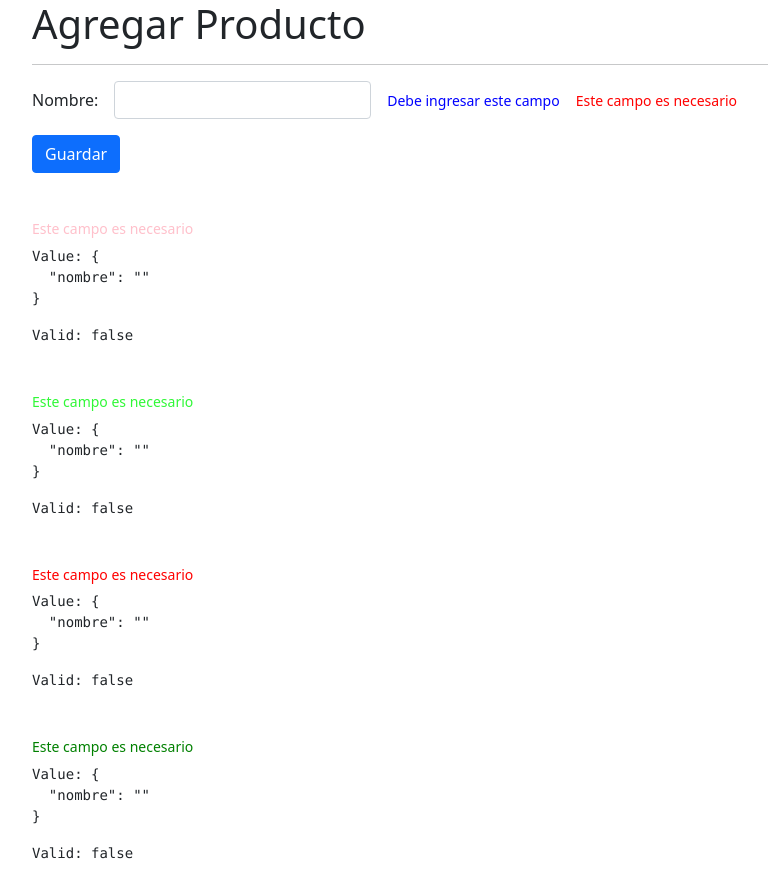
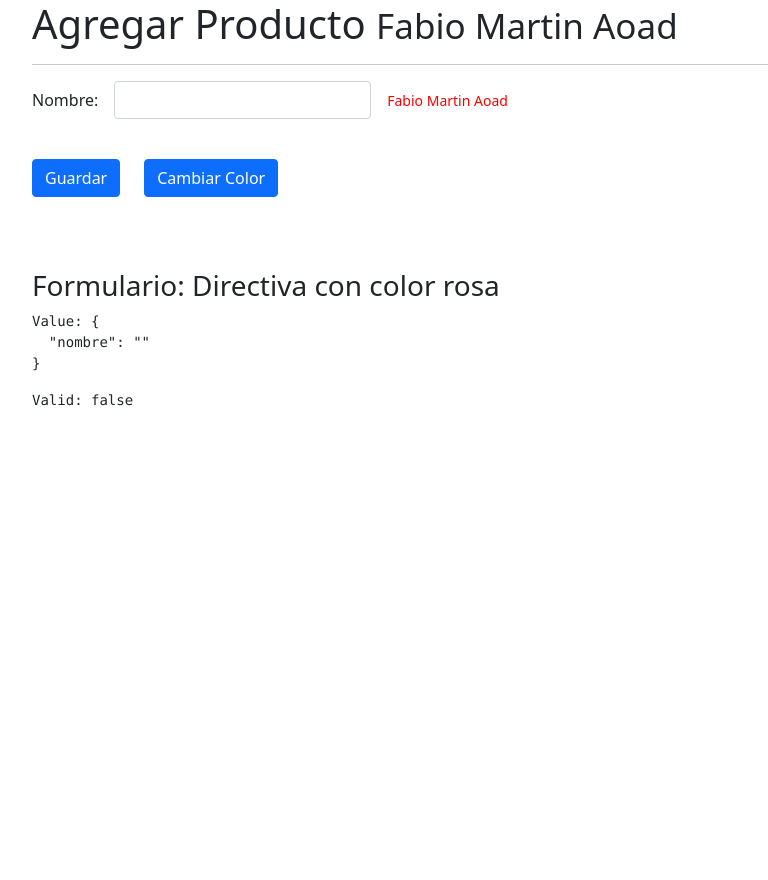
Before and after one commit to fabioaoad/DirectivasApp, an Angular app: page /productos/agregar in a window 1280 px wide. Shown: the whole page, without its empty margins (50-818 px from the left). After the commit the page ends 800 px from the top, so only its background shows below. Built offline with nearby package versions, Linux system fonts and the light colour scheme.

Commit message:
Reaccionar a los cambios en tiempo real - Directivas Personalizadas - Sección 23, apartado 9

```diff
--- a/src/app/productos/pages/agregar/agregar.component.html
+++ b/src/app/productos/pages/agregar/agregar.component.html
@@ -1,4 +1,4 @@
-<h1>Agregar Producto</h1>
+<h1>Agregar Producto <small>{{ texto1 }}</small></h1>
 <hr>
 
 <form [formGroup]="miFormulario">
@@ -15,19 +15,26 @@
 
 
 
-        <!-- Directiva con color y mensaje diferente  - class = "form-text" añadido desde directiva error-msg.directive.ts-->
-            <div class="col-auto">
-                <span error-msg color="blue" mensaje="Debe ingresar este campo"
-                      *ngIf="tieneError('nombre')">
-                </span>
-            </div>
+        <!-- Directiva con color y mensaje diferente  - class = "form-text" añadido desde directiva error-msg.directive.ts+-->
+<!--            <div class="col-auto">-->
+<!--                <span error-msg color="blue" mensaje="Debe ingresar este campo"-->
+<!--                      *ngIf="tieneError('nombre')">-->
+<!--                </span>-->
+<!--            </div>-->
 
 
 
 
         <!-- Directiva sola - class = "form-text" añadido desde directiva error-msg.directive.ts-->
+<!--        <div class="col-auto">-->
+<!--                <span error-msg-->
+<!--                      *ngIf="tieneError('nombre')">-->
+<!--                </span>-->
+<!--        </div>-->
+
+
         <div class="col-auto">
-                <span error-msg
+                <span error-msg [otroMensaje]="texto1" [color]="color"
                       *ngIf="tieneError('nombre')">
                 </span>
         </div>
@@ -39,31 +46,39 @@
 
     <div class="row mt-3">
         <div class="col">
-            <button class="btn btn-primary">
+            <button class="btn btn-primary" (click)="cambiarNombre()">
                 Guardar
+            </button>
+            <button class="btn btn-primary m-4" (click)="cambiarColor()">
+                Cambiar Color
             </button>
         </div>
     </div>
 
 </form>
 
-<!--Directiva con color rosa-->
-<h3 class="mt-5" error-msg color="pink">Formulario: Directiva con color rosa</h3>
+<h3 class="mt-5">Formulario: Directiva con color rosa</h3>
 <pre>Value: {{ miFormulario.value | json }}</pre>
 <pre>Valid: {{ miFormulario.valid }}</pre>
 
 
-<!--Directiva con color en hexadecimal-->
-<h3 class="mt-5" error-msg color="#2FF836">Formulario: Directiva con color en hexadecimal</h3>
-<pre>Value: {{ miFormulario.value | json }}</pre>
-<pre>Valid: {{ miFormulario.valid }}</pre>
+<!--Directiva con color rosa-->
+<!--<h3 class="mt-5" error-msg color="pink">Formulario: Directiva con color rosa</h3>-->
+<!--<pre>Value: {{ miFormulario.value | json }}</pre>-->
+<!--<pre>Valid: {{ miFormulario.valid }}</pre>-->
 
-<!--Directiva sin propiedad de color pero muestra la por defecto que es rojo-->
-<h3 class="mt-5" error-msg>Formulario: Directiva sin propiedad de color pero muestra la por defecto que es rojo</h3>
-<pre>Value: {{ miFormulario.value | json }}</pre>
-<pre>Valid: {{ miFormulario.valid }}</pre>
 
-<!--Directiva con [] permite tomar la propiedad de la clase agregar.component.ts y es verde-->
-<h3 class="mt-5" error-msg [color]="colorQueQuiero">Formulario: Directiva con [color]="colorQueQuiero" permite tomar la propiedad de la clase agregar.component.ts y es verde</h3>
-<pre>Value: {{ miFormulario.value | json }}</pre>
-<pre>Valid: {{ miFormulario.valid }}</pre>
+<!--&lt;!&ndash;Directiva con color en hexadecimal&ndash;&gt;-->
+<!--<h3 class="mt-5" error-msg color="#2FF836">Formulario: Directiva con color en hexadecimal</h3>-->
+<!--<pre>Value: {{ miFormulario.value | json }}</pre>-->
+<!--<pre>Valid: {{ miFormulario.valid }}</pre>-->
+
+<!--&lt;!&ndash;Directiva sin propiedad de color pero muestra la por defecto que es rojo&ndash;&gt;-->
+<!--<h3 class="mt-5" error-msg>Formulario: Directiva sin propiedad de color pero muestra la por defecto que es rojo</h3>-->
+<!--<pre>Value: {{ miFormulario.value | json }}</pre>-->
+<!--<pre>Valid: {{ miFormulario.valid }}</pre>-->
+
+<!--&lt;!&ndash;Directiva con [] permite tomar la propiedad de la clase agregar.component.ts y es verde&ndash;&gt;-->
+<!--<h3 class="mt-5" error-msg [color]="colorQueQuiero">Formulario: Directiva con [color]="colorQueQuiero" permite tomar la propiedad de la clase agregar.component.ts y es verde</h3>-->
+<!--<pre>Value: {{ miFormulario.value | json }}</pre>-->
+<!--<pre>Valid: {{ miFormulario.valid }}</pre>-->
--- a/src/app/productos/pages/agregar/agregar.component.ts
+++ b/src/app/productos/pages/agregar/agregar.component.ts
@@ -10,6 +10,8 @@ import { FormBuilder, FormGroup, Validators } from '@angular/forms';
 export class AgregarComponent {
 
   colorQueQuiero : string = 'green';
+  texto1         : string = 'Fabio Martin Aoad';
+  color          : string = 'red';
 
   miFormulario: FormGroup = this.fb.group({
     nombre: ['', Validators.required ]
@@ -23,4 +25,13 @@ export class AgregarComponent {
     return this.miFormulario.get(campo)?.invalid || false;
   }
 
+
+  cambiarNombre(){
+    this.texto1 = 'Optimus Prime';
+  }
+
+
+  cambiarColor(){
+    this.color = 'yellow';
+  }
 }
--- a/src/app/shared/directives/error-msg.directive.ts
+++ b/src/app/shared/directives/error-msg.directive.ts
@@ -3,12 +3,13 @@ import { Directive, ElementRef, Input, OnChanges, OnInit, SimpleChanges } from '
 @Directive({
   selector: '[error-msg]'
 })
-export class ErrorMsgDirective implements OnInit {
+export class ErrorMsgDirective implements OnInit, OnChanges {
 
 
   htmlElement     : ElementRef<HTMLElement>;
   @Input() color  : string = 'red';
   @Input() mensaje: string = 'Este campo es necesario';
+  @Input() otroMensaje: string = 'complete este campo';
 
 
   constructor( private  elem: ElementRef<HTMLElement>) {
@@ -18,10 +19,25 @@ export class ErrorMsgDirective implements OnInit {
     this.htmlElement = elem;
   }
 
+  ngOnChanges(changes: SimpleChanges): void{
+    //console.log(changes);
+    if ( changes.otroMensaje){
+      const otroMensaje = changes.otroMensaje.currentValue;
+      //console.log(otroMensaje);
+      this.htmlElement.nativeElement.innerText = otroMensaje;
+    }
+    if ( changes.color ){
+      const color = changes.color.currentValue;
+      this.htmlElement.nativeElement.style.color = color;
+    }
+    console.log(changes);
+  }
+
   ngOnInit(): void {
   //  console.log('NgOnInit  directive');
     this.setColor();
     this.setMensaje();
+    this.setOtroMensaje();
     this.setEstilo();
   }
 
@@ -35,6 +51,10 @@ export class ErrorMsgDirective implements OnInit {
     this.htmlElement.nativeElement.innerText = this.mensaje;
   }
 
+  setOtroMensaje(): void {
+    this.htmlElement.nativeElement.innerText = this.otroMensaje;
+  }
+
   setEstilo(): void {
     this.htmlElement.nativeElement.classList.add('form-text');
   }
```
